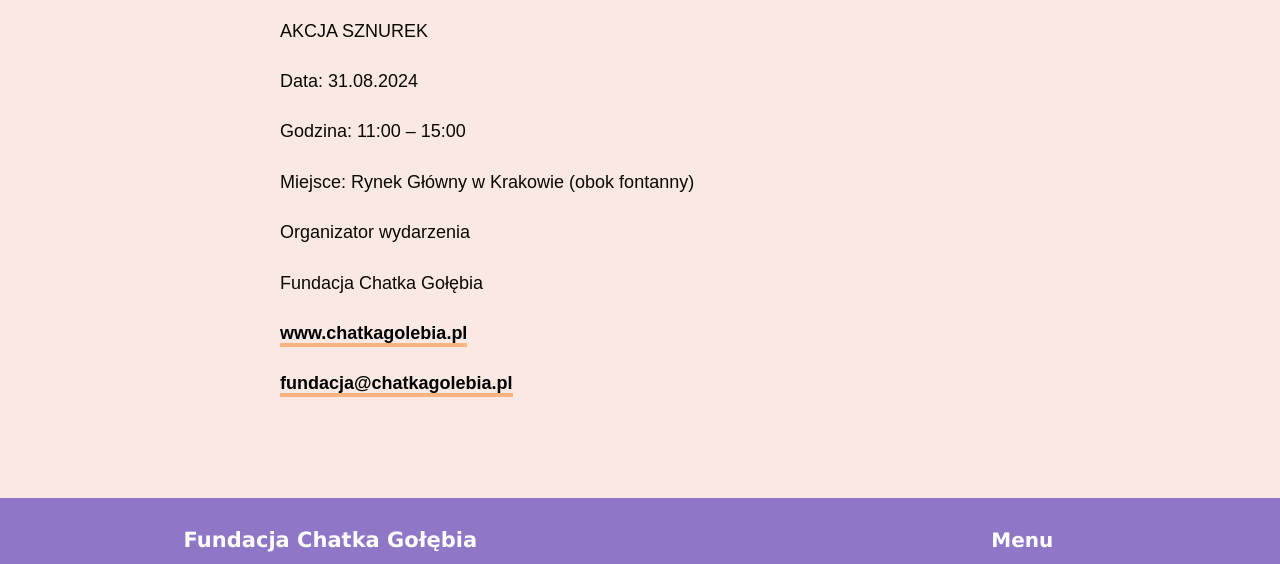
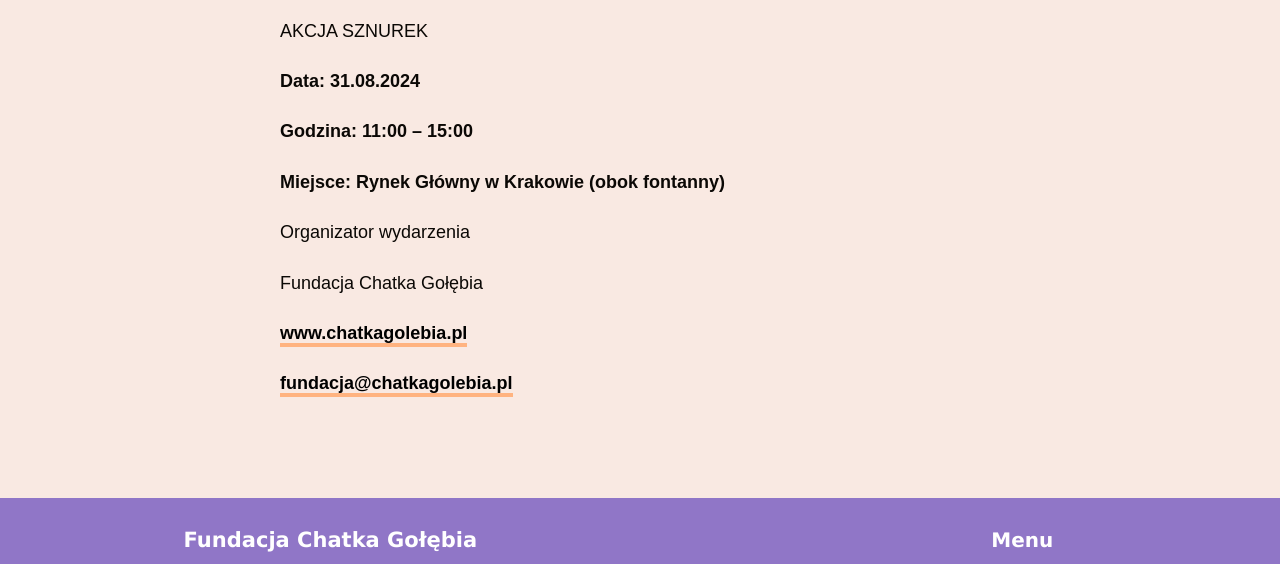
Before and after one commit to PolishCrow23/chatka-golebia, an Astro site: page /meetups/akcja-sznurek-4 in a window 1280 px wide. Shown: the part 1337-1901 px from the top of the page. Built offline with nearby package versions, Linux system fonts and the light colour scheme; Astro itself is replaced by a stand-in of ours; a web font is replaced by a local one.

Commit message:
changed events

```diff
--- a/src/content/meetups/akcja-sznurek-4.md
+++ b/src/content/meetups/akcja-sznurek-4.md
@@ -18,11 +18,11 @@
 
 AKCJA SZNUREK
 
-Data: 31.08.2024
+**Data: 31.08.2024**
 
-Godzina: 11:00 – 15:00
+**Godzina: 11:00 – 15:00**
 
-Miejsce: Rynek Główny w Krakowie (obok fontanny)
+**Miejsce: Rynek Główny w Krakowie (obok fontanny)**
 
 Organizator wydarzenia
 
```
